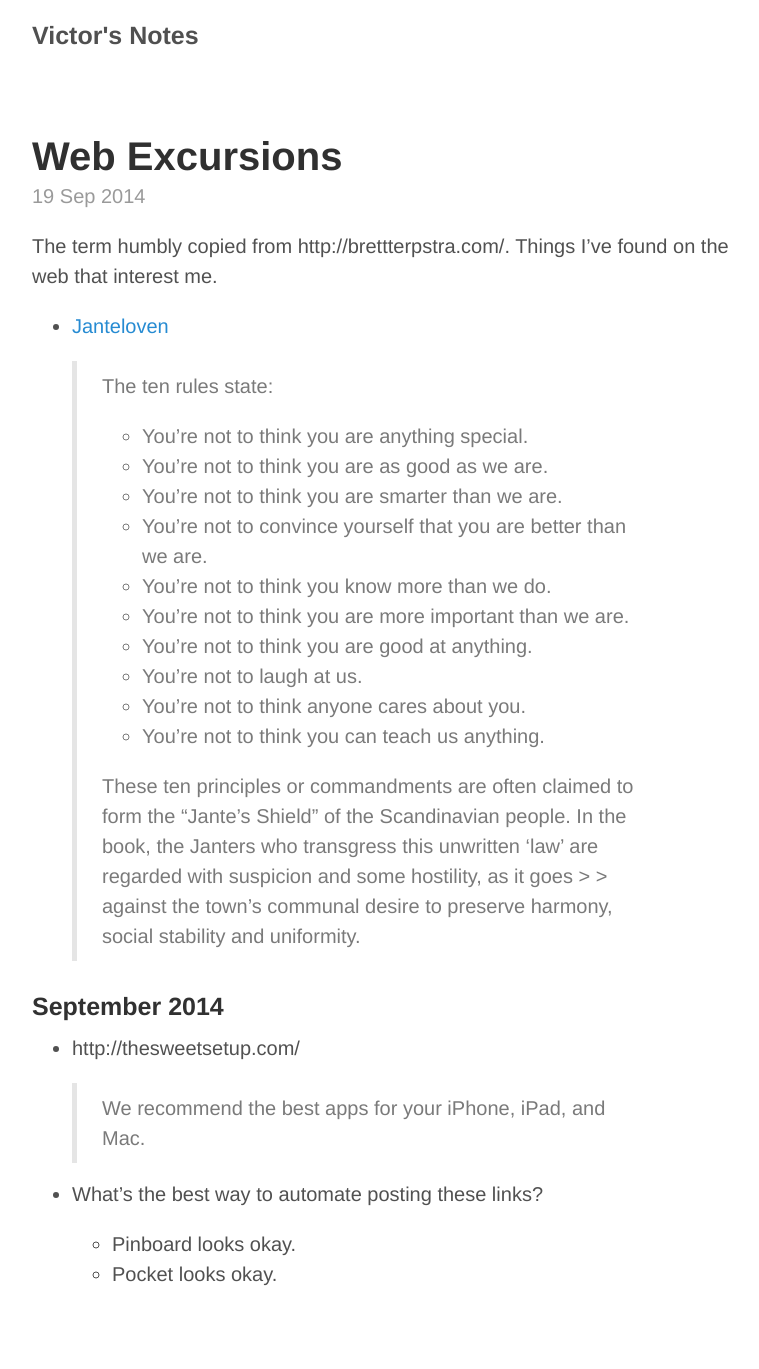
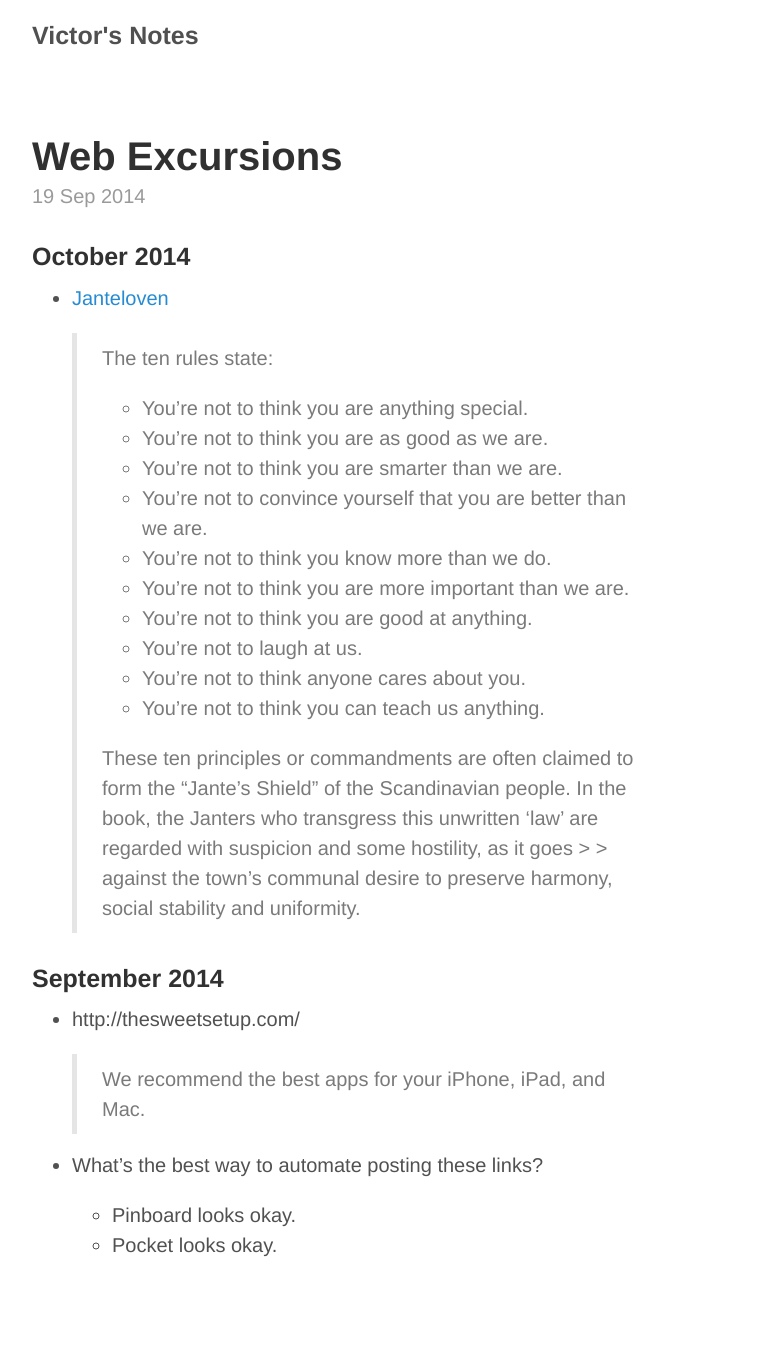
Before and after one commit to victorgan/victorgan.github.io, a Jekyll site: the page built from _posts/2014-09-19-web-excursions.md, in a window 1280 px wide. Shown: the whole page, without its empty margins (248-1007 px from the left). Built offline with Jekyll 4.4.1, drawn with Linux system fonts in a browser that asks for light colours; nearby versions of some CDN libraries; library files that are not in the unit come from our copies; comment, search, counter and statistics services are not loaded; after the commit the page ends 1340 px from its top, so only the background shows below that.

Commit message:
Update 2014-09-19-web-excursions.md

```diff
--- a/_posts/2014-09-19-web-excursions.md
+++ b/_posts/2014-09-19-web-excursions.md
@@ -2,9 +2,7 @@
 layout: post
 title: Web Excursions
 ---
-The term humbly copied from http://brettterpstra.com/. Things I've found on the
-web that interest me.
-
+### October 2014
 
 - [Janteloven](http://en.wikipedia.org/wiki/Law_of_Jante)
 
```
